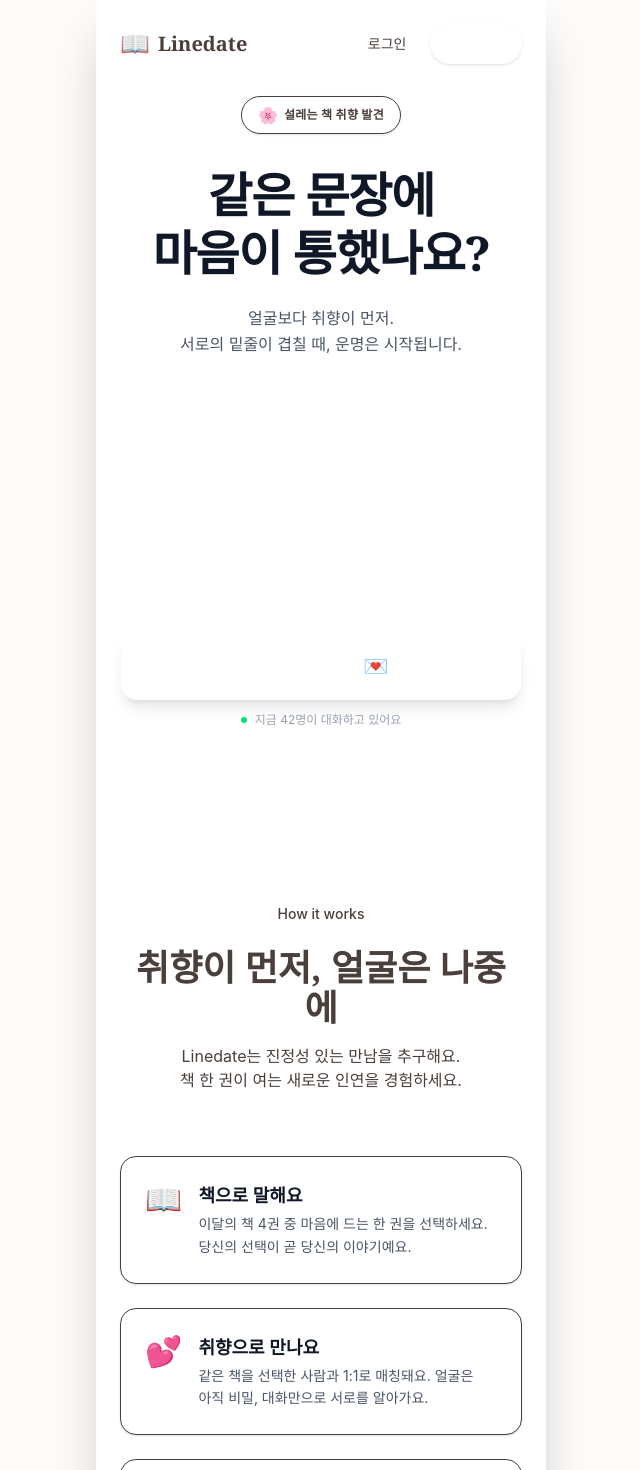
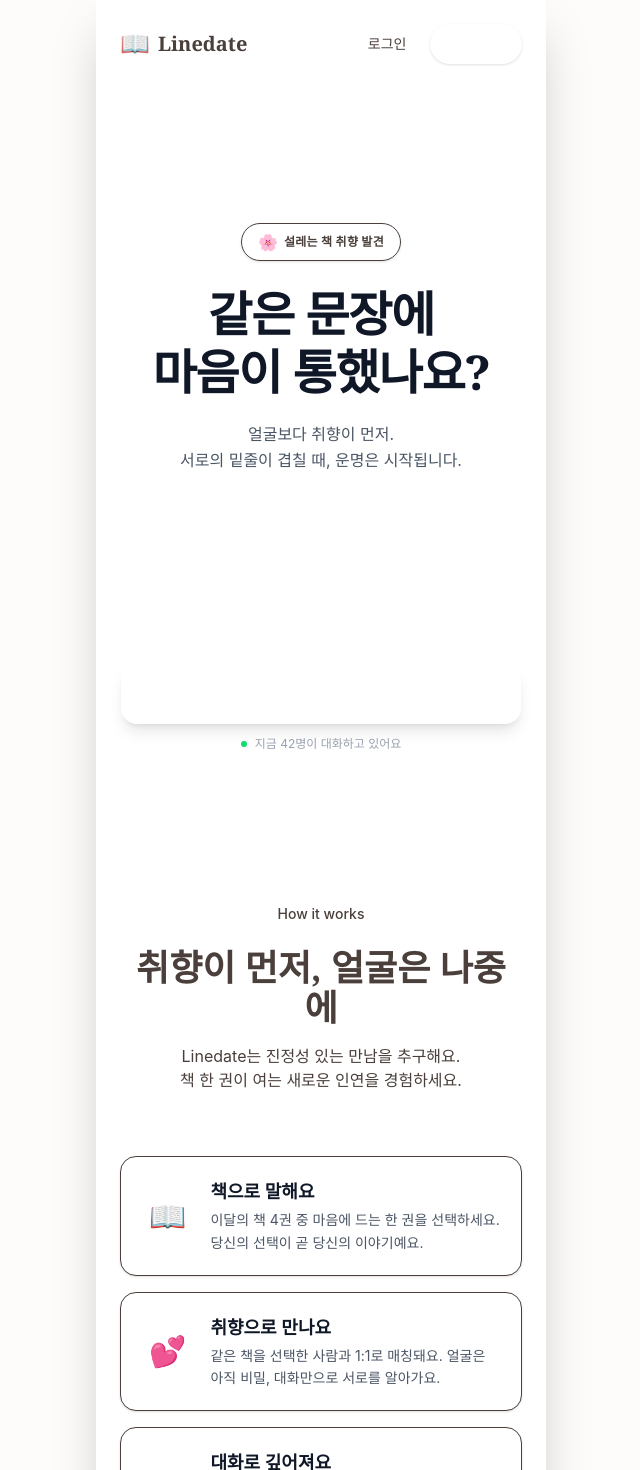
Before and after one commit to ilmagnificho/linedate, a Next.js app: page / in a window 1280 px wide. Shown: the top 1470 px of the page, without its empty margins (319-959 px from the left). Built offline with nearby package versions, Linux system fonts and the light colour scheme; a web font is replaced by a local one.

Commit message:
style: Polish UI - Fix chat text color, compact Hero/Features layout

```diff
--- a/app/chat/[roomId]/page.tsx
+++ b/app/chat/[roomId]/page.tsx
@@ -243,7 +243,7 @@ export default function ChatRoomPage() {
                     return (
                         <div key={msg.id} className={`flex ${isOwn ? 'justify-end' : 'justify-start'} mb-4`}>
                             <div className={`max-w-[75%] px-4 py-3 rounded-2xl text-sm leading-relaxed shadow-sm ${isOwn
-                                    ? 'bg-primary-600 text-white rounded-br-none'
+                                    ? 'bg-primary-500 text-white rounded-br-none'
                                     : 'bg-white border border-secondary-200 text-gray-800 rounded-bl-none'
                                 }`}>
                                 {msg.content}
--- a/components/landing/Features.tsx
+++ b/components/landing/Features.tsx
@@ -44,18 +44,18 @@ export default function Features() {
                 </div>
 
                 {/* 피처 카드 */}
-                <div className="flex flex-col gap-6">
+                <div className="flex flex-col gap-4">
                     {features.map((feature, index) => (
                         <div
                             key={feature.step}
-                            className="bg-white rounded-2xl p-6 border border-secondary-200 shadow-sm hover:shadow-md transition-all flex items-start gap-4"
+                            className="bg-white rounded-2xl p-5 border border-secondary-200 shadow-sm flex items-center gap-4"
                         >
                             {/* 아이콘 */}
-                            <div className="shrink-0 text-3xl">
+                            <div className="shrink-0 text-3xl p-2 bg-primary-50 rounded-full">
                                 {feature.icon}
                             </div>
 
-                            <div>
+                            <div className="flex-1 text-left">
                                 <h3 className="font-serif text-lg font-bold text-gray-900 mb-1">
                                     {feature.title}
                                 </h3>
--- a/components/landing/Hero.tsx
+++ b/components/landing/Hero.tsx
@@ -24,19 +24,20 @@ export default function Hero() {
             {/* 배경 그라데이션 (핑크 톤 강화) */}
             <div className="absolute inset-0 bg-gradient-to-b from-primary-50 via-white to-secondary-50 -z-10" />
 
-            {/* 장식 요소: 핑크/피치 블러 */}
-            <div className="absolute top-[-10%] right-[-10%] w-[50%] h-[30%] bg-primary-200/40 rounded-full blur-[80px]" />
-            <div className="absolute bottom-[10%] left-[-10%] w-[60%] h-[40%] bg-accent-peach/30 rounded-full blur-[80px]" />
+            {/* 장식 요소: 핑크/피치 블러 - 투명도 조정 */}
+            <div className="absolute top-[-10%] right-[-10%] w-[50%] h-[30%] bg-primary-200/30 rounded-full blur-[60px]" />
+            <div className="absolute bottom-[10%] left-[-10%] w-[60%] h-[40%] bg-accent-peach/20 rounded-full blur-[60px]" />
 
-            <div className="flex-1 flex flex-col justify-center items-center text-center px-6 pt-24 pb-10 max-w-md mx-auto w-full relative z-10">
+            <div className="flex-1 flex flex-col justify-center items-center text-center px-6 pt-20 pb-8 max-w-md mx-auto w-full relative z-10">
+                <div className="flex-1 flex flex-col justify-center items-center w-full">
                     {/* 배지 */}
-                <div className="inline-flex items-center gap-1.5 px-4 py-1.5 bg-white/80 backdrop-blur-sm rounded-full border border-primary-200 mb-8 shadow-sm animate-fade-in">
+                    <div className="inline-flex items-center gap-1.5 px-4 py-1.5 bg-white/80 backdrop-blur-sm rounded-full border border-primary-200 mb-6 shadow-sm animate-fade-in">
                         <span className="text-base">🌸</span>
                         <span className="text-xs font-bold text-primary-600 tracking-wide">설레는 책 취향 발견</span>
                     </div>
 
                     {/* 메인 헤드라인 */}
-                <h1 className="font-serif text-4xl md:text-5xl font-bold leading-[1.2] mb-6 text-gray-900 tracking-tight">
+                    <h1 className="font-serif text-4xl md:text-5xl font-bold leading-[1.2] mb-5 text-gray-900 tracking-tight">
                         <span className="relative inline-block">
                             <span className="relative z-10">같은 문장</span>
                             <span className="absolute bottom-1 left-0 right-0 h-3 bg-primary-200/60 -z-10 rounded-full"></span>
@@ -45,22 +46,22 @@ export default function Hero() {
                     </h1>
 
                     {/* 서브 헤드라인 */}
-                <p className="text-base text-gray-600 mb-12 leading-relaxed max-w-xs mx-auto break-keep">
+                    <p className="text-base text-gray-600 mb-8 leading-relaxed max-w-xs mx-auto break-keep">
                         얼굴보다 취향이 먼저.<br />
                         서로의 밑줄이 겹칠 때, 운명은 시작됩니다.
                     </p>
+                </div>
 
-                {/* CTA 버튼 */}
-                <div className="w-full flex flex-col gap-3 mt-auto mb-8">
+                {/* CTA 버튼 - 하단 고정 느낌 */}
+                <div className="w-full flex flex-col gap-3 mt-4 mb-4">
                     <Link
                         href="/select"
-                        className="w-full bg-primary-500 text-white font-bold text-xl py-5 rounded-2xl shadow-lg shadow-primary-200 hover:bg-primary-600 hover:shadow-xl transition-all hover:-translate-y-0.5 active:scale-[0.98] flex items-center justify-center gap-2"
+                        className="w-full bg-primary-500 text-white font-bold text-xl py-4 rounded-2xl shadow-lg shadow-primary-200 hover:bg-primary-600 hover:shadow-xl transition-all hover:-translate-y-0.5 active:scale-[0.98] flex items-center justify-center gap-2"
                     >
-                        <span>내 인연 찾기</span>
-                        <span>💌</span>
+                        <span>책으로 인연 시작하기</span>
                     </Link>
                     <div className="flex items-center justify-center gap-2 text-xs text-gray-400">
-                        <span className="w-1.5 h-1.5 rounded-full bg-green-400"></span>
+                        <span className="w-1.5 h-1.5 rounded-full bg-green-400 animate-pulse"></span>
                         <span>지금 42명이 대화하고 있어요</span>
                     </div>
                 </div>
```
Lines whose indentation alone changed are shown as unchanged.
